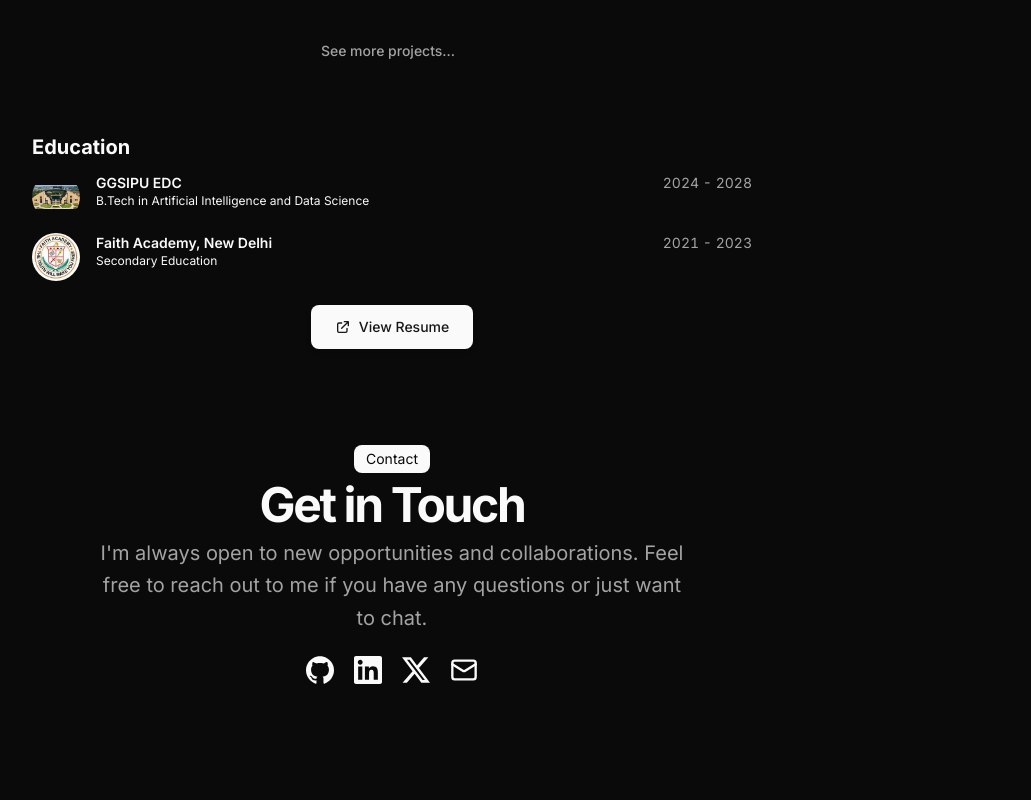
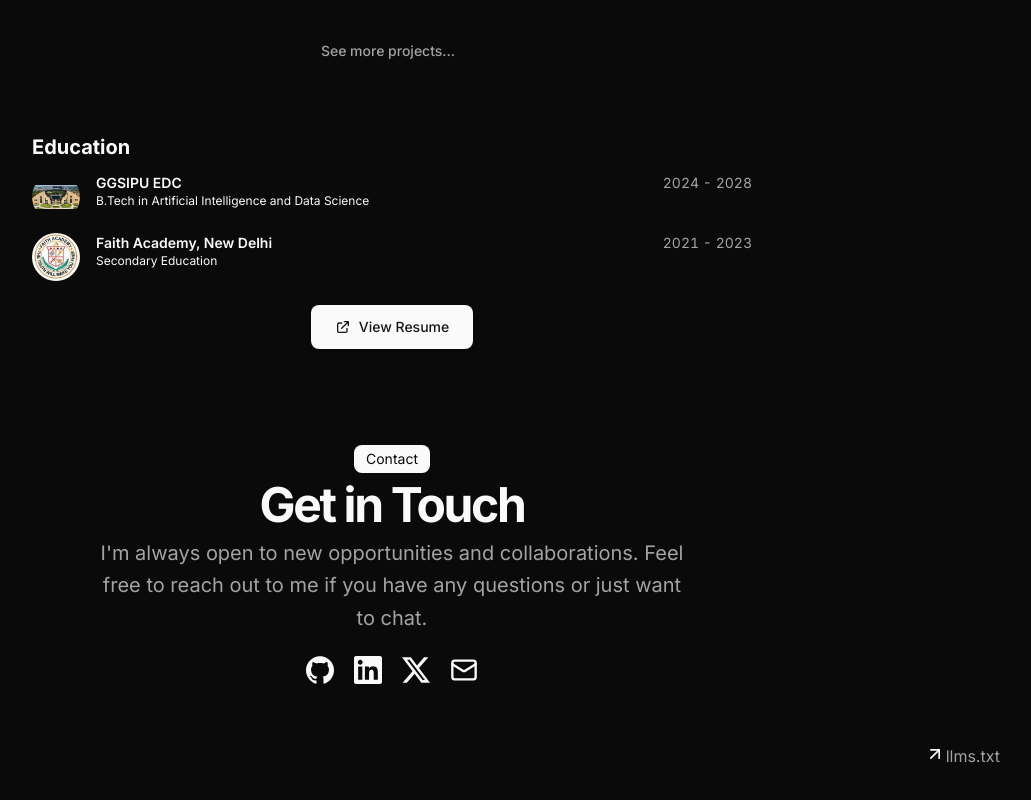
Before and after one commit to Waqar080206/Personal-Portfolio, a Next.js app: page / in a window 1280 px wide. Shown: the part 2834-3634 px from the top of the page, without its empty margins (248-1279 px from the left). Built offline with nearby package versions, Linux system fonts and the light colour scheme.

Commit message:
AI Visibility

```diff
--- a/src/app/layout.tsx
+++ b/src/app/layout.tsx
@@ -40,7 +40,7 @@ export default function RootLayout({
     <html lang="en" suppressHydrationWarning>
       <body
         className={cn(
-          "min-h-screen bg-background font-sans antialiased max-w-2xl xl:max-w-3xl mx-auto py-12 sm:py-24 px-6",
+          "min-h-screen bg-background font-sans antialiased max-w-2xl xl:max-w-3xl mx-auto py-12 sm:py-24 px-6 overflow-x-hidden",
           fontSans.variable
         )}
       >
--- a/src/app/page.tsx
+++ b/src/app/page.tsx
@@ -303,6 +303,24 @@ export default function Page() {
             </BlurFade>
           </div>
         </section>
+
+<footer className="w-[100vw] mx-[calc(-50vw+50%)] pb-4">
+  {/* The inner container now correctly sees the true full-width boundaries */}
+  <div className="flex justify-end px-4 md:px-8">
+    <svg xmlns="http://www.w3.org/2000/svg" width="22" height="20" viewBox="0 0 24 24" fill="none" stroke="currentColor" strokeWidth="2" strokeLinecap="round" strokeLinejoin="round" className="lucide lucide-arrow-up-right preview-icon">
+      <path d="M7 7h10v10"/><path d="M7 17 17 7"/>
+    </svg>
+    <a
+      href="/llms.txt"
+      target="_blank"
+      rel="noopener noreferrer"
+      className="inline-flex items-center gap-2 text-base text-muted-foreground hover:text-foreground underline-offset-2 hover:underline transition-colors duration-200"
+    >
+      llms.txt
+    </a>
+  </div>
+</footer>
+
       </Suspense>
     </main>
   );
```
Also changed, not shown: public/llms.txt (added).
